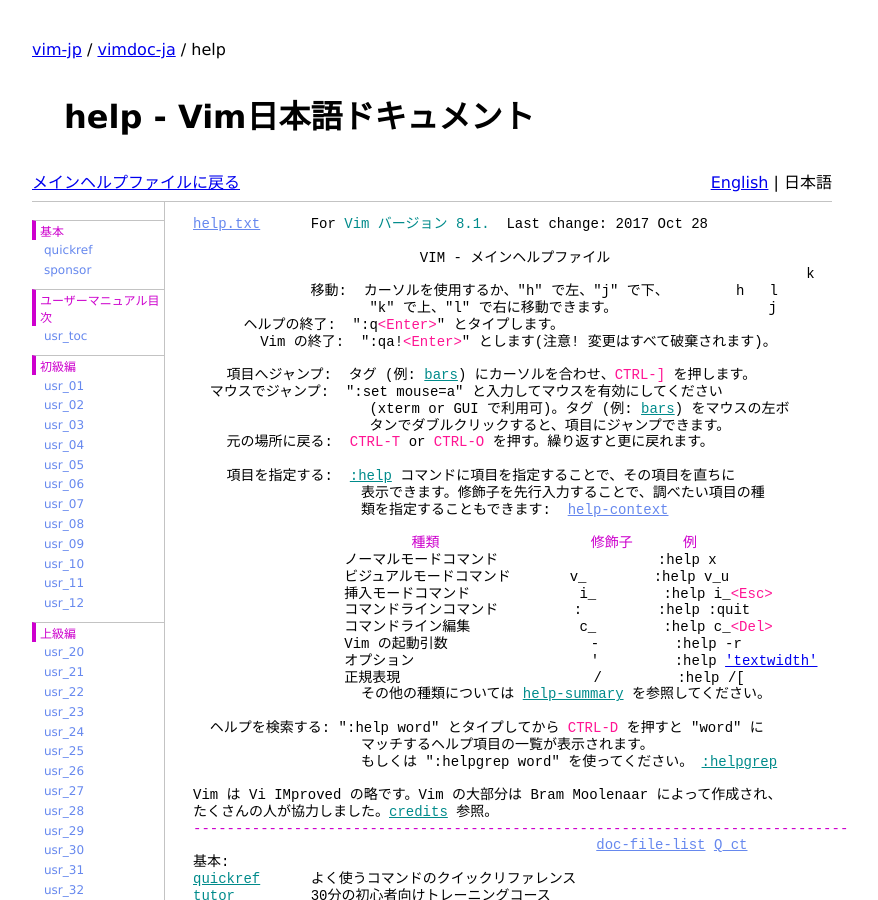
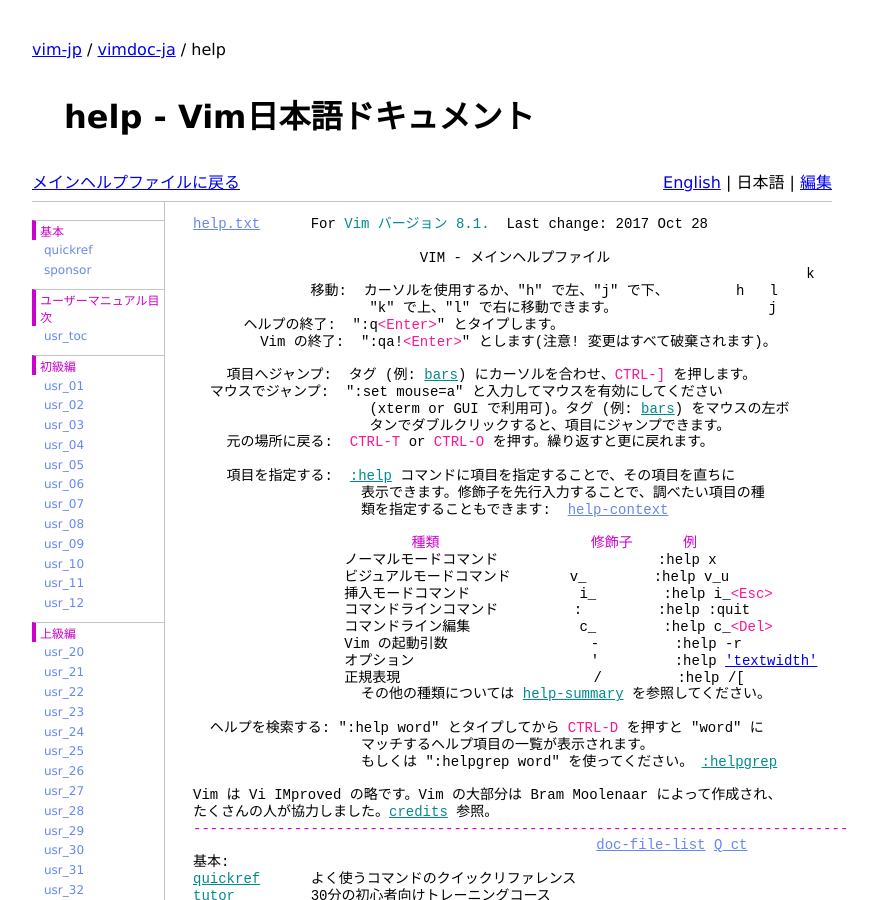
Before and after one commit to vim-jp/vimdoc-ja, a Jekyll site: the page built from index.html, in a window 1280 px wide and 900 px high. Shown: the whole window, without its empty margins (208-1086 px from the left). Built offline with Jekyll 4.4.1, drawn with Linux system fonts in a browser that asks for light colours; nearby versions of some CDN libraries; comment, search, counter and statistics services are not loaded.

Commit message:
Add edit link toward github

```diff
--- a/_layouts/vimdoc.html
+++ b/_layouts/vimdoc.html
@@ -43,6 +43,7 @@
   <span class="EnglishJapaneseLink">
     <a href="http://vim-jp.org/vimdoc-en{{ page.url }}">English</a>
     | <span class="CurrentLanguage">日本語</span>
+    | <a href="https://github.com/vim-jp/vimdoc-ja-working/blob/master/doc/{{ page.helpname }}.jax">編集</a>
   </span>
 </div>
 </header>
@@ -266,6 +267,7 @@
 <span class="EnglishJapaneseLink">
   <a href="http://vim-jp.org/vimdoc-en{{ page.url }}">English</a>
   | <span class="CurrentLanguage">日本語</span>
+  | <a href="https://github.com/vim-jp/vimdoc-ja-working/blob/master/doc/{{ page.helpname }}.jax">編集</a>
 </span>
 <br />
 <div style="text-align:right;">
```
